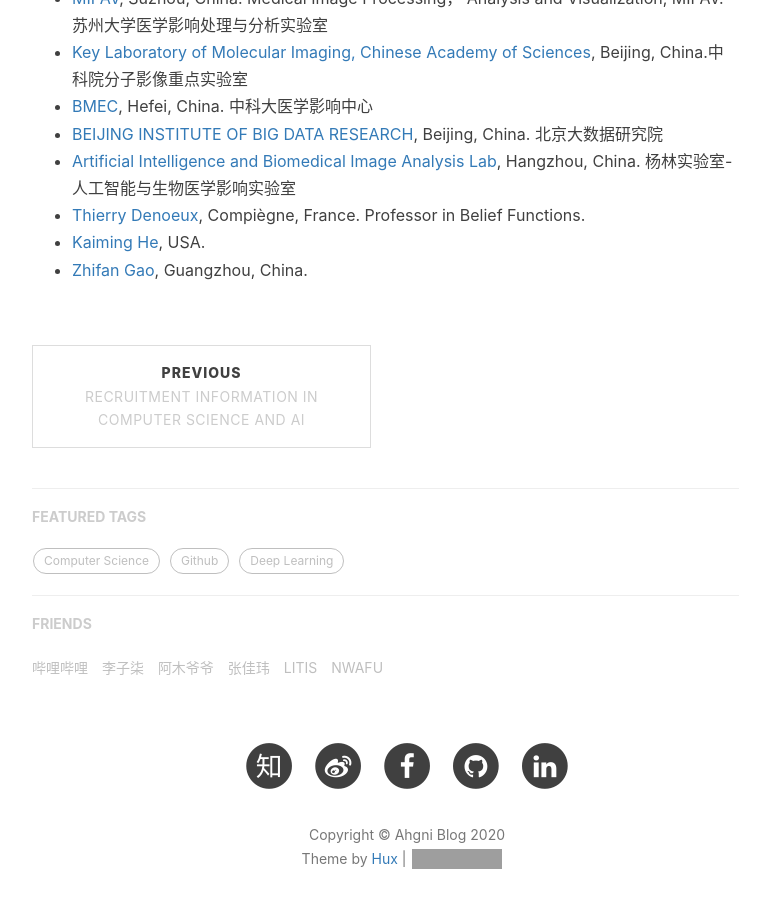
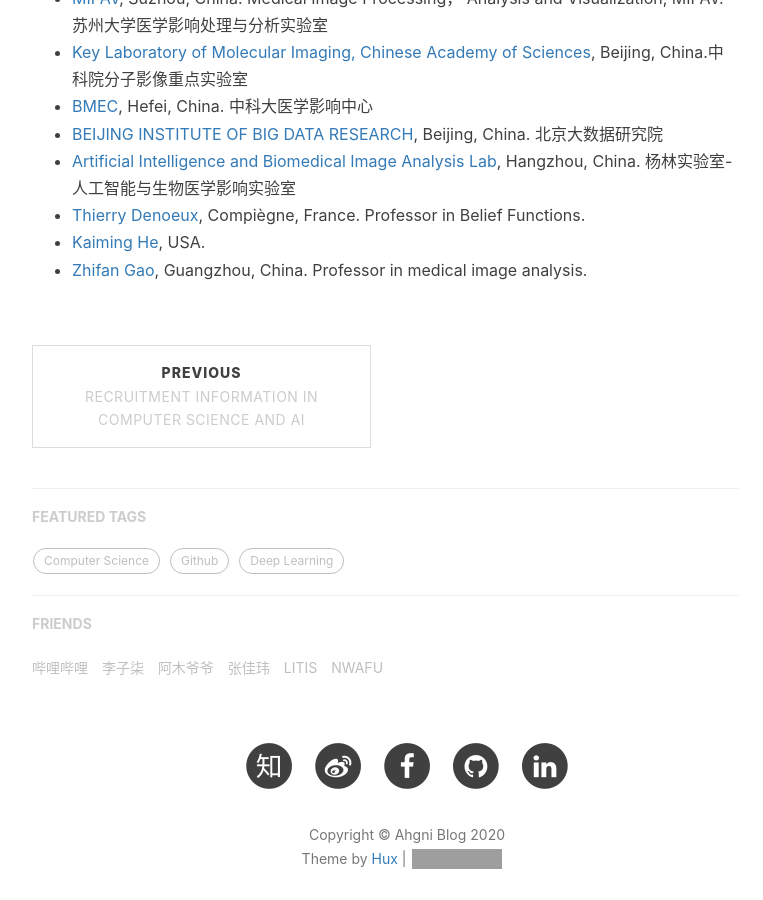
Before and after one commit to jizhang02/jizhang02.github.io, a Jekyll site: the page built from _posts/2020-04-04-lab.markdown, in a window 1280 px wide and 900 px high, scrolled down 1496 px. Shown: the whole window, without its empty margins (233-996 px from the left). Built offline with Jekyll 4.4.1, drawn with Linux system fonts in a browser that asks for light colours; nearby versions of some CDN libraries; comment, search, counter and statistics services are not loaded; grey boxes are pictures that could not be loaded.

Commit message:
add a scholar.

```diff
--- a/_posts/2020-04-04-lab.markdown
+++ b/_posts/2020-04-04-lab.markdown
@@ -37,4 +37,4 @@ This post is mainly the information of labs that including medical imaging, and
 * [Artificial Intelligence and Biomedical Image Analysis Lab](https://www.yanglinlab.com/), Hangzhou, China. 杨林实验室-人工智能与生物医学影响实验室
 * [Thierry Denoeux](https://www.hds.utc.fr/~tdenoeux/dokuwiki/en/start), Compiègne, France. Professor in Belief Functions.
 * [Kaiming He](http://kaiminghe.com/), USA.
-* [Zhifan Gao](https://zhifan-gao.github.io/index.html), Guangzhou, China.
+* [Zhifan Gao](https://zhifan-gao.github.io/index.html), Guangzhou, China. Professor in medical image analysis.
```
